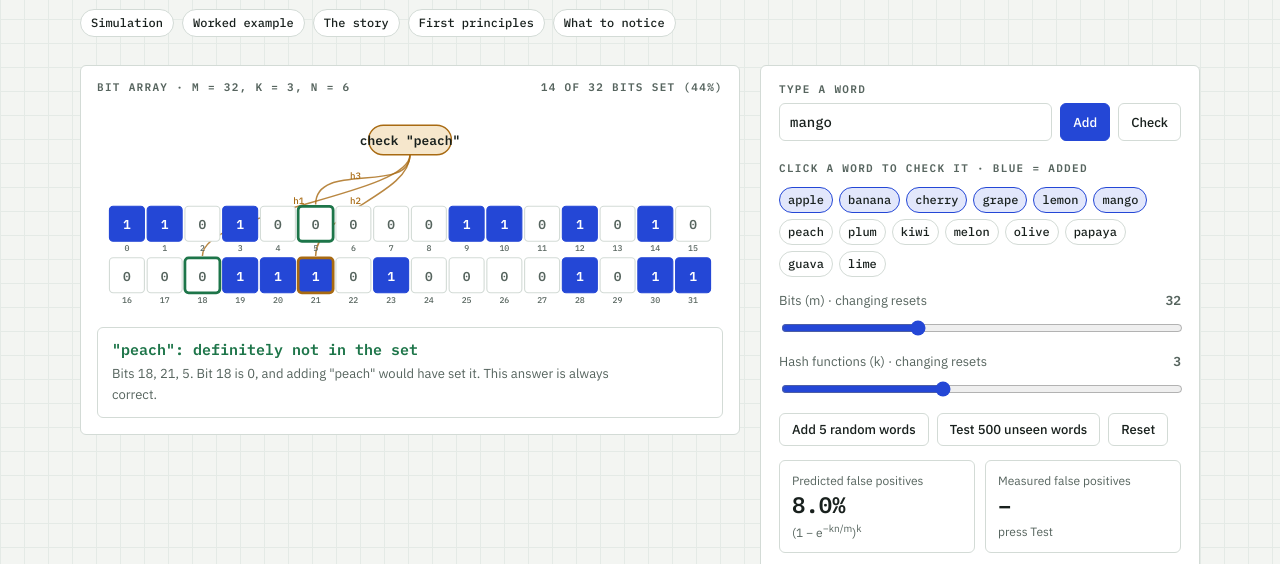
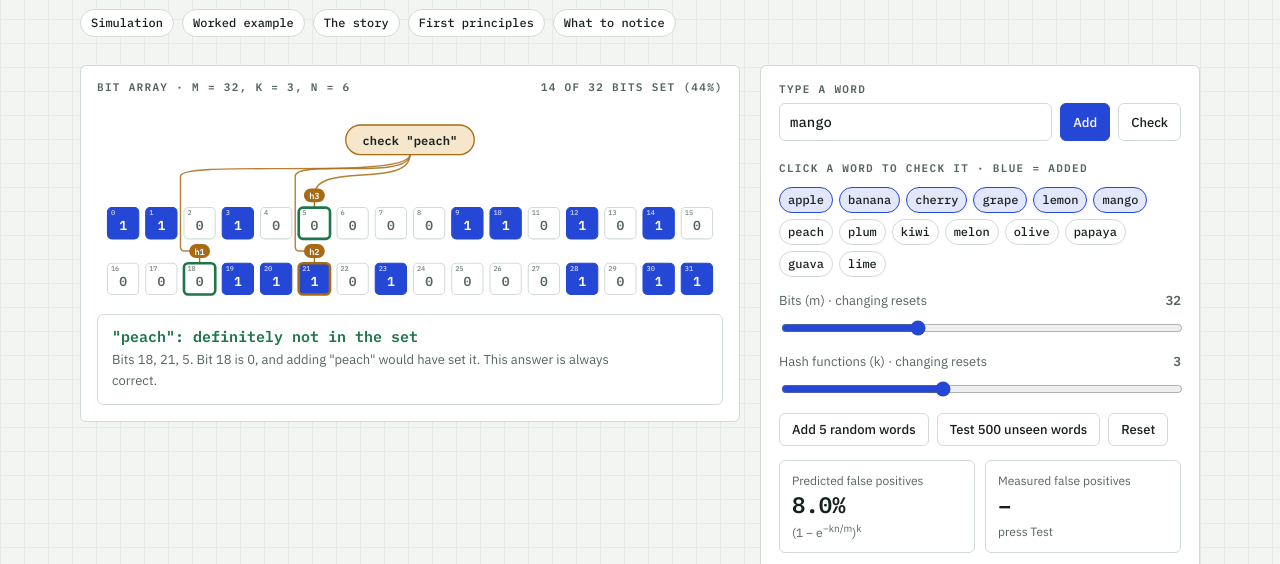
Before and after one commit to cypher-ravi/under-the-hood, a plain HTML site: page topics/bloom-filter.html in a window 1280 px wide. Shown: the part 221-785 px from the top of the page. Drawn offline with nearby package versions, Linux system fonts and the light colour scheme.

Commit message:
Bloom filter: route hash lines through column gutters and label each target bit

```diff
--- a/topics/bloom-filter.html
+++ b/topics/bloom-filter.html
@@ -246,35 +246,50 @@
     }
   }
 
-  const COLS = 16, CW = 38, GAP = 3, X0 = (680 - (COLS * CW + (COLS - 1) * GAP)) / 2, Y0 = 110;
-  const cellX = i => X0 + (i % COLS) * (CW + GAP), cellY = i => Y0 + Math.floor(i / COLS) * (CW + 18);
+  // Geometry: 16 columns, with gutters wide enough for lines to run down between columns.
+  const COLS = 16, CW = 36, CG = 8, RG = 28, VW = 720;
+  const X0 = (VW - (COLS * CW + (COLS - 1) * CG)) / 2, Y0 = 118, BUS = Y0 - 36;
+  const cellX = i => X0 + (i % COLS) * (CW + CG), cellY = i => Y0 + Math.floor(i / COLS) * (CW + RG);
 
   function draw(ev) {
     const rows = Math.ceil(m / COLS);
     const svg = $("bits");
-    svg.setAttribute("viewBox", `0 0 680 ${Y0 + rows * (CW + 18) + 6}`);
-    let s = "";
+    svg.setAttribute("viewBox", `0 0 ${VW} ${Y0 + rows * (CW + RG) - RG + 8}`);
+    let s = "", badges = "";
     if (ev) {
       const color = ev.mode === "add" ? "var(--accent)" : "var(--amber)";
-      const wx = 340, wy = 38;
+      const label = `${ev.mode === "add" ? "add" : "check"} "${ev.word}"`;
+      const px = VW / 2, py = 40, pw = Math.max(96, label.length * 8.6 + 36), pb = py + 17;
       ev.ps.forEach((p, i) => {
-        const x = cellX(p) + CW / 2, y = cellY(p);
-        s += `<path d="M${wx} ${wy + 16} C ${wx} ${wy + 60}, ${x} ${y - 50}, ${x} ${y - 2}" fill="none" stroke="${color}" stroke-width="1.6" opacity=".8"/>`;
-        s += `<text x="${(wx + x) / 2 + (x > wx ? 8 : -8)}" y="${(wy + y) / 2 + 6}" text-anchor="middle" font-family="var(--mono)" font-size="10" fill="${color}">h${i + 1}</text>`;
+        const cx = cellX(p) + CW / 2, ry = cellY(p), by = ry - RG / 2;
+        let d;
+        if (ry === Y0) {
+          // first row: one smooth curve straight to the badge above the cell
+          d = `M${px} ${pb} C ${px} ${pb + 40}, ${cx} ${by - 40}, ${cx} ${by}`;
+        } else {
+          // lower rows: curve to the gutter left of the column, run down it, then turn into the row gap
+          const gx = cellX(p) - CG / 2, r = 5;
+          d = `M${px} ${pb} C ${px} ${pb + 30}, ${gx} ${BUS - 20}, ${gx} ${BUS} V ${by - r} Q ${gx} ${by} ${gx + r} ${by} H ${cx}`;
+        }
+        s += `<path d="${d}" fill="none" stroke="${color}" stroke-width="1.6" stroke-linejoin="round" opacity=".85"/>`;
+        s += `<line x1="${cx}" y1="${by}" x2="${cx}" y2="${ry}" stroke="${color}" stroke-width="1.6"/>`;
+        badges += `<rect x="${cx - 12}" y="${by - 8}" width="24" height="16" rx="8" fill="${color}"/>`;
+        badges += `<text x="${cx}" y="${by + 0.5}" text-anchor="middle" dominant-baseline="central" font-family="var(--mono)" font-size="10" font-weight="600" fill="var(--panel)">h${i + 1}</text>`;
       });
-      const tw = Math.max(80, ev.word.length * 10 + 40);
-      s += `<rect x="${wx - tw / 2}" y="${wy - 16}" width="${tw}" height="32" rx="16" fill="${ev.mode === "add" ? "var(--accent)" : "var(--amber-soft)"}" stroke="${color}" stroke-width="1.5"/>`;
-      s += `<text x="${wx}" y="${wy + 1}" text-anchor="middle" dominant-baseline="central" font-family="var(--mono)" font-size="14" font-weight="600" fill="${ev.mode === "add" ? "var(--panel)" : "var(--ink)"}">${ev.mode === "add" ? "add" : "check"} "${ev.word}"</text>`;
+      s += `<rect x="${px - pw / 2}" y="${py - 17}" width="${pw}" height="34" rx="17" fill="${ev.mode === "add" ? "var(--accent)" : "var(--amber-soft)"}" stroke="${color}" stroke-width="1.5"/>`;
+      s += `<text x="${px}" y="${py + 1}" text-anchor="middle" dominant-baseline="central" font-family="var(--mono)" font-size="14" font-weight="600" fill="${ev.mode === "add" ? "var(--panel)" : "var(--ink)"}">${label}</text>`;
     } else {
-      s += `<text x="340" y="42" text-anchor="middle" font-family="var(--mono)" font-size="12" fill="var(--muted)">${m} bits, ${k} hash function${k > 1 ? "s" : ""}</text>`;
+      s += `<text x="${VW / 2}" y="44" text-anchor="middle" font-family="var(--mono)" font-size="12" fill="var(--muted)">${m} bits, ${k} hash function${k > 1 ? "s" : ""}</text>`;
     }
     for (let i = 0; i < m; i++) {
       const on = bits[i], hit = ev && ev.ps.includes(i);
       const zeroHit = hit && ev.mode === "check" && !on;
-      s += `<rect class="cell" x="${cellX(i)}" y="${cellY(i)}" width="${CW}" height="${CW}" rx="4" fill="${on ? "var(--accent)" : "var(--panel)"}" stroke="${zeroHit ? "var(--ok)" : hit ? "var(--amber)" : on ? "var(--accent)" : "var(--line)"}" stroke-width="${hit ? 3 : 1.2}"/>`;
-      s += `<text x="${cellX(i) + CW / 2}" y="${cellY(i) + CW / 2 + 1}" text-anchor="middle" dominant-baseline="central" font-family="var(--mono)" font-size="14" font-weight="600" fill="${on ? "var(--panel)" : "var(--muted)"}">${on}</text>`;
-      s += `<text x="${cellX(i) + CW / 2}" y="${cellY(i) + CW + 11}" text-anchor="middle" font-family="var(--mono)" font-size="9" fill="var(--muted)">${i}</text>`;
+      const x = cellX(i), y = cellY(i);
+      s += `<rect class="cell" x="${x}" y="${y}" width="${CW}" height="${CW}" rx="5" fill="${on ? "var(--accent)" : "var(--panel)"}" stroke="${zeroHit ? "var(--ok)" : hit ? "var(--amber)" : on ? "var(--accent)" : "var(--line)"}" stroke-width="${hit ? 3 : 1.2}"/>`;
+      s += `<text x="${x + 4}" y="${y + 9}" font-family="var(--mono)" font-size="8" fill="${on ? "var(--panel)" : "var(--muted)"}" opacity=".8">${i}</text>`;
+      s += `<text x="${x + CW / 2}" y="${y + CW / 2 + 3}" text-anchor="middle" dominant-baseline="central" font-family="var(--mono)" font-size="15" font-weight="600" fill="${on ? "var(--panel)" : "var(--muted)"}">${on}</text>`;
     }
+    s += badges;
     svg.innerHTML = s;
 
     const n = added.size, set = bits.reduce((a, b) => a + b, 0);
```
